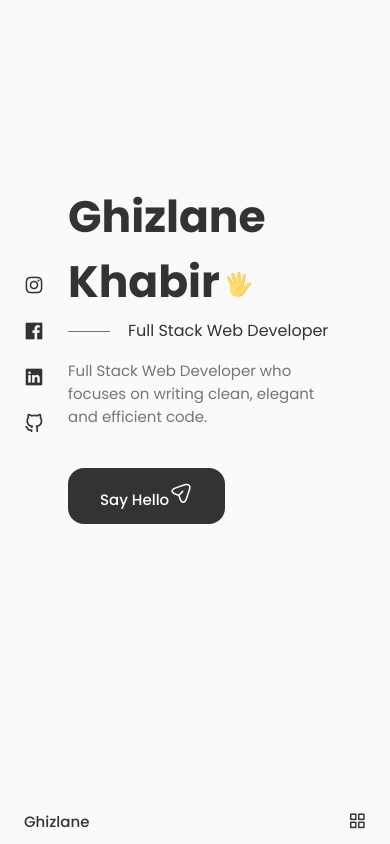
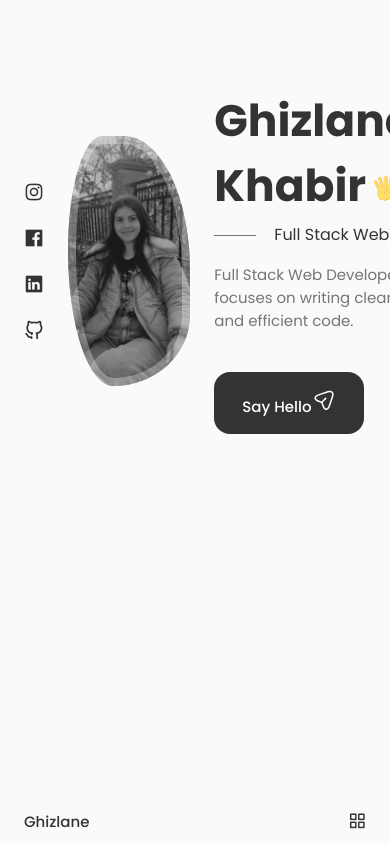
Before and after one commit to Ilyoumi/Portfolio, a React (Create React App) app: page / in a window 390 px wide. Shown: the top 844 px of the page. Built offline with nearby package versions, Linux system fonts and the light colour scheme.

Commit message:
modified home page but still a bug with the scroll icon

```diff
--- a/src/App.css
+++ b/src/App.css
@@ -156,13 +156,25 @@
         margin-left: var(--mb-1-5);
         margin-right: var(--mb-1-5);
     }
+    .button{
+        padding: 1rem 1.75rem;
+    }
+    .button-icon{
+        width: 22px;
+        height: 22px;
+    }
 }
 /* --Medium device--  */
 @media screen and (max-width: 768px) {
-
+    .section{
+        padding: 2rem 0 4rem;
+    }
 }
 /* --Small device--  */
 @media screen and (max-width: 350px) {
+    :root{
+        --big-font-size : 2.25rem;
+    }
     .container{
         margin-left: var(--mb-1);
         margin-right: var(--mb-1);
--- a/src/components/home/Home.css
+++ b/src/components/home/Home.css
@@ -147,6 +147,7 @@
     .home-img{
         width: 250px;
         height: 250px;
+        box-shadow: inset 0 0 0 8px rgb(255 255 255 / 30%);
     }
     .home-scroll{
         margin-left: 7.5rem;
@@ -154,15 +155,33 @@
 }
 /* --Medium device--  */
 @media screen and (max-width: 768px) {
+    .home-content{
+        grid-template-columns: 0.5fr 3fr;
+        padding-top: 3.5rem;
+    }
+    .home-img{
+        order: initial;
+        justify-self: initial;
 
+    }
+    .home-data{
+        grid-column: 1/3;
+    }
+    .home-scroll{
+        display: none;
+    }
 }
+
+
 /* --Small device--  */
 @media screen and (max-width: 350px) {
-    .container{
-        margin-left: var(--mb-1);
-        margin-right: var(--mb-1);
-        box-shadow: inset 0 0 0 4px rgb(255 255 255 / 30%);
-
+    .home-img{
+        width: 180px;
+        height: 180px;
+    }
+    .home-hand{
+        width: 22px;
+        height: 22px;
     }
 
 }
```
